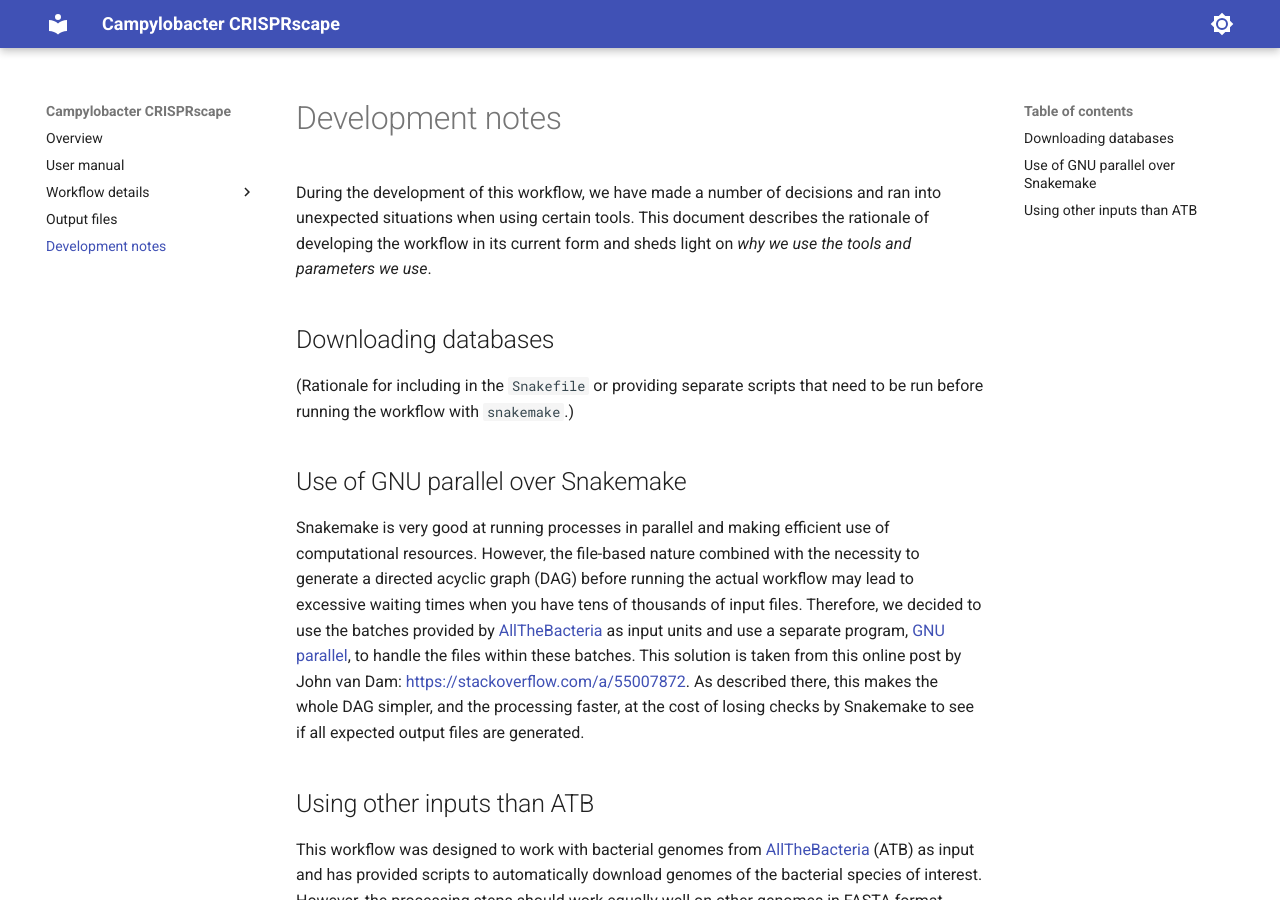
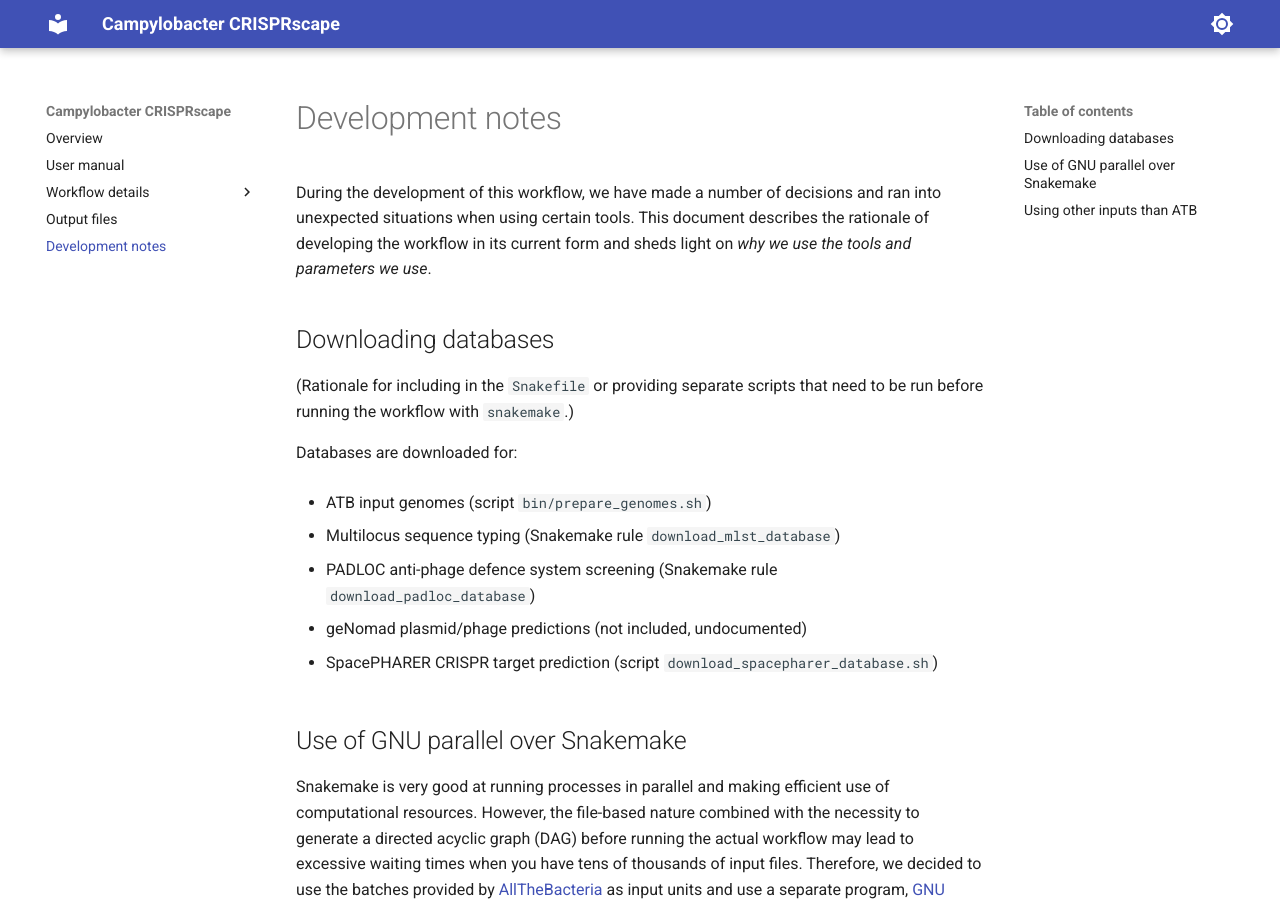
Before and after one commit to UtrechtUniversity/campylobacter-crisprscape, an MkDocs documentation site: the page built from doc/dev_notes.md, in a window 1280 px wide and 900 px high. Built offline with MkDocs 1.6.1 and Material for MkDocs 9.7.7, drawn with Linux system fonts in a browser that asks for light colours.

Commit message:
List databases

```diff
--- a/doc/dev_notes.md
+++ b/doc/dev_notes.md
@@ -9,6 +9,18 @@ sheds light on _why we use the tools and parameters we use_.
 
 (Rationale for including in the `Snakefile` or providing separate scripts
 that need to be run before running the workflow with `snakemake`.)
+
+Databases are downloaded for:
+
+- ATB input genomes (script `bin/prepare_genomes.sh`)
+
+- Multilocus sequence typing (Snakemake rule `download_mlst_database`)
+
+- PADLOC anti-phage defence system screening (Snakemake rule `download_padloc_database`)
+
+- geNomad plasmid/phage predictions (not included, undocumented)
+
+- SpacePHARER CRISPR target prediction (script `download_spacepharer_database.sh`)
 
 ## Use of GNU parallel over Snakemake
 
```
